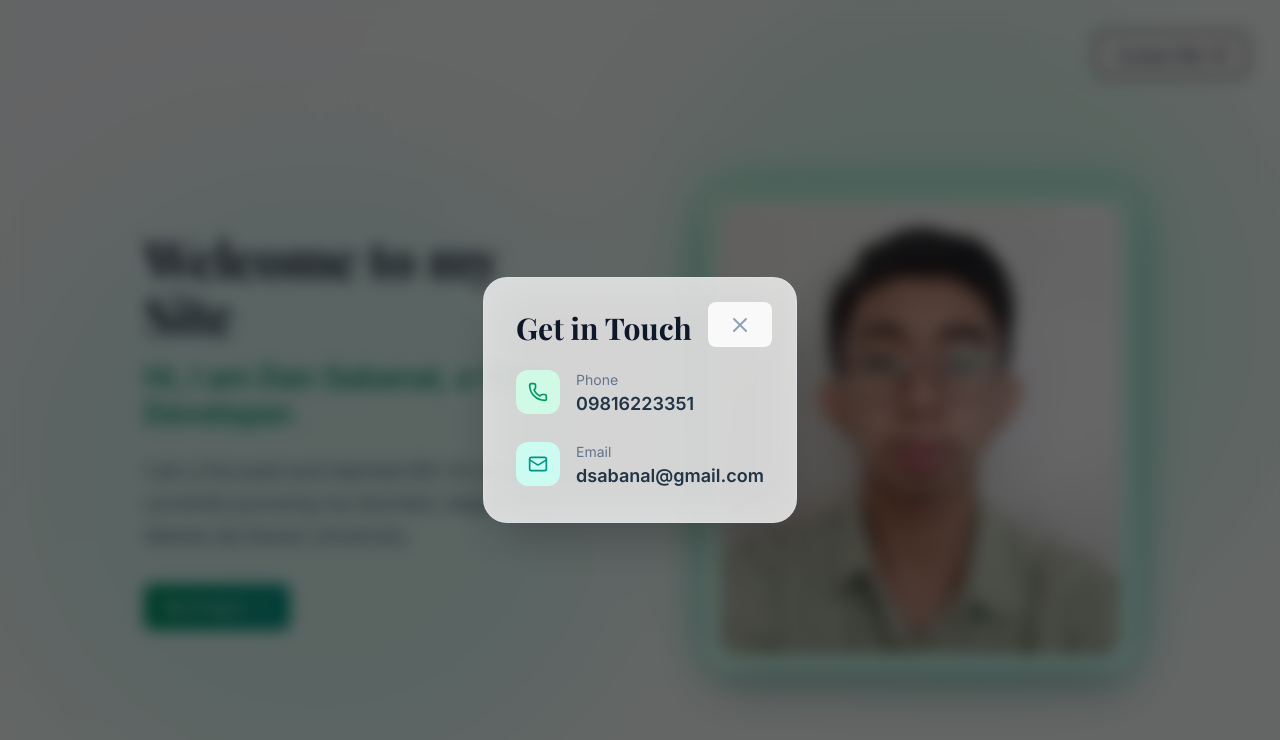
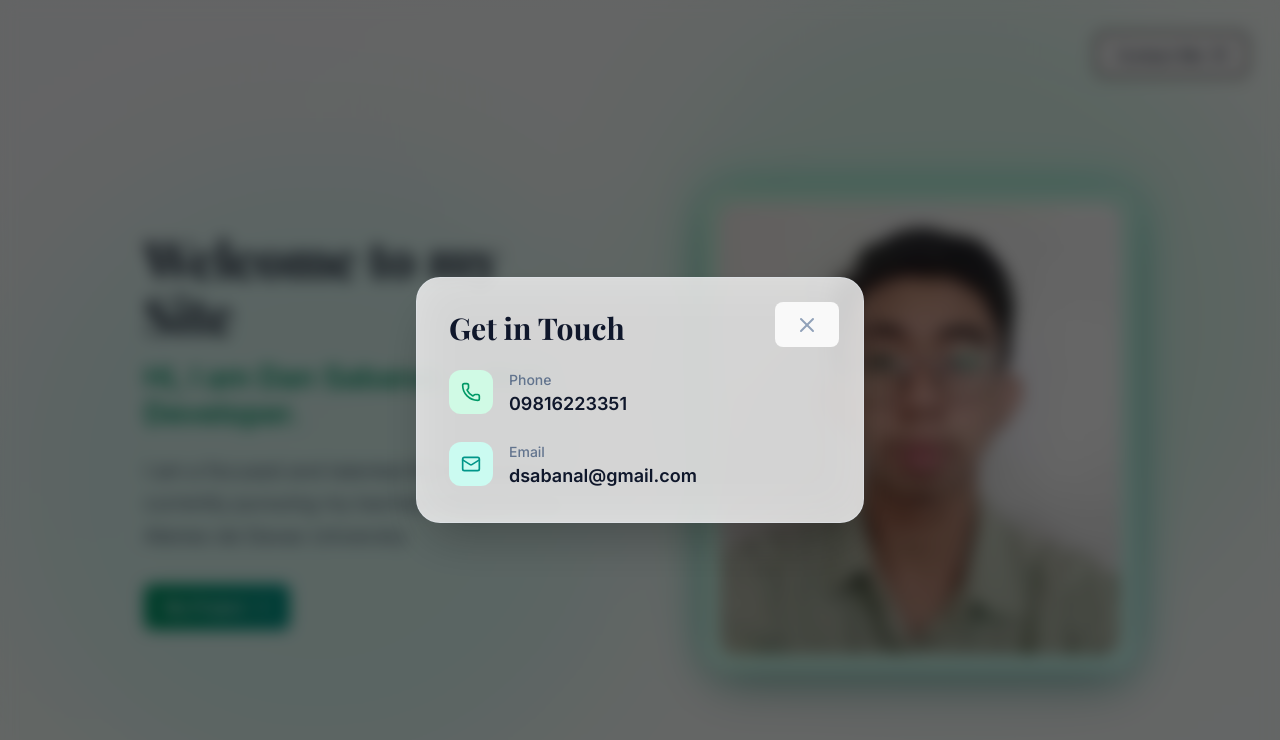
Before and after one commit to dsabanal/Website, a React (Vite) app: page / in a window 1280 px wide. Both pictures are taken after a click on the button "Contact Me". Shown: the top 740 px of the page. Built offline with nearby package versions, Linux system fonts and the light colour scheme.

Commit message:
Update App.tsx

```diff
--- a/src/App.tsx
+++ b/src/App.tsx
@@ -76,10 +76,13 @@ const ContactInfo: React.FC<ContactInfoProps> = ({ onClose }) => {
   return (
     <div
           className="fixed inset-0 bg-black/60 backdrop-blur-sm z-50 flex items-center justify-center p-4 animate-fadeIn"
-      onClick={onClose} // 👈 click background to close
+          onClick={onClose}
         >
-      <div onClick={(e) => e.stopPropagation()}>
-        <Card className="max-w-md w-full relative animate-slideUp">
+          <Card
+            className="max-w-md w-full relative animate-slideUp"
+            onClick={(e) => e.stopPropagation()}
+          >
+
         <button
           onClick={onClose}
           className="absolute top-6 right-6 text-slate-400 hover:text-slate-600 dark:hover:text-slate-200 transition-colors"
@@ -87,38 +90,32 @@ const ContactInfo: React.FC<ContactInfoProps> = ({ onClose }) => {
           <X className="w-6 h-6" />
         </button>
 
-          <h2
-            className="text-3xl font-bold text-slate-900 dark:text-white mb-6"
-            style={{ fontFamily: "'Playfair Display', serif" }}
-          >
+        <h2 className="text-3xl font-bold text-slate-900 dark:text-white mb-6" style={{ fontFamily: "'Playfair Display', serif" }}>
           Get in Touch
         </h2>
 
         <div className="space-y-6">
-            <div className="flex items-start gap-4">
-              <div className="bg-emerald-100 dark:bg-emerald-900/30 p-3 rounded-xl">
+          <div className="flex items-start gap-4 group cursor-pointer hover:translate-x-2 transition-transform">
+            <div className="bg-emerald-100 dark:bg-emerald-900/30 p-3 rounded-xl group-hover:scale-110 transition-transform">
               <Phone className="w-5 h-5 text-emerald-600 dark:text-emerald-400" />
             </div>
             <div>
-                <p className="text-sm text-slate-500 dark:text-slate-400">Phone</p>
-                <p className="text-lg font-semibold">09816223351</p>
+              <p className="text-sm text-slate-500 dark:text-slate-400 font-medium">Phone</p>
+              <p className="text-lg text-slate-900 dark:text-white font-semibold">09816223351</p>
             </div>
           </div>
 
-            <div className="flex items-start gap-4">
-              <div className="bg-teal-100 dark:bg-teal-900/30 p-3 rounded-xl">
+          <div className="flex items-start gap-4 group cursor-pointer hover:translate-x-2 transition-transform">
+            <div className="bg-teal-100 dark:bg-teal-900/30 p-3 rounded-xl group-hover:scale-110 transition-transform">
               <Mail className="w-5 h-5 text-teal-600 dark:text-teal-400" />
             </div>
             <div>
-                <p className="text-sm text-slate-500 dark:text-slate-400">Email</p>
-                <p className="text-lg font-semibold break-all">
-                  dsabanal@gmail.com
-                </p>
+              <p className="text-sm text-slate-500 dark:text-slate-400 font-medium">Email</p>
+              <p className="text-lg text-slate-900 dark:text-white font-semibold break-all">dsabanal@gmail.com</p>
             </div>
           </div>
         </div>
       </Card>
-      </div>
     </div>
   );
 };
@@ -128,13 +125,13 @@ const ProjectSection: React.FC<ProjectSectionProps> = ({ onClose }) => {
   return (
     <div
       className="fixed inset-0 bg-black/60 backdrop-blur-sm z-50 overflow-y-auto p-4 animate-fadeIn"
-      onClick={onClose} // 👈 background click closes
+      onClick={onClose}
     >
-      <div
-        className="min-h-screen flex items-center justify-center py-8"
-        onClick={(e) => e.stopPropagation()} // 👈 card area safe
+      <div className="min-h-screen flex items-center justify-center py-8">
+        <Card
+          className="max-w-4xl w-full relative animate-slideUp"
+          onClick={(e) => e.stopPropagation()}
         >
-        <Card className="max-w-4xl w-full relative animate-slideUp">
           <button
             onClick={onClose}
             className="absolute top-6 right-6 text-slate-400 hover:text-slate-600 dark:hover:text-slate-200 transition-colors z-10"
```
Lines whose indentation alone changed are shown as unchanged.
